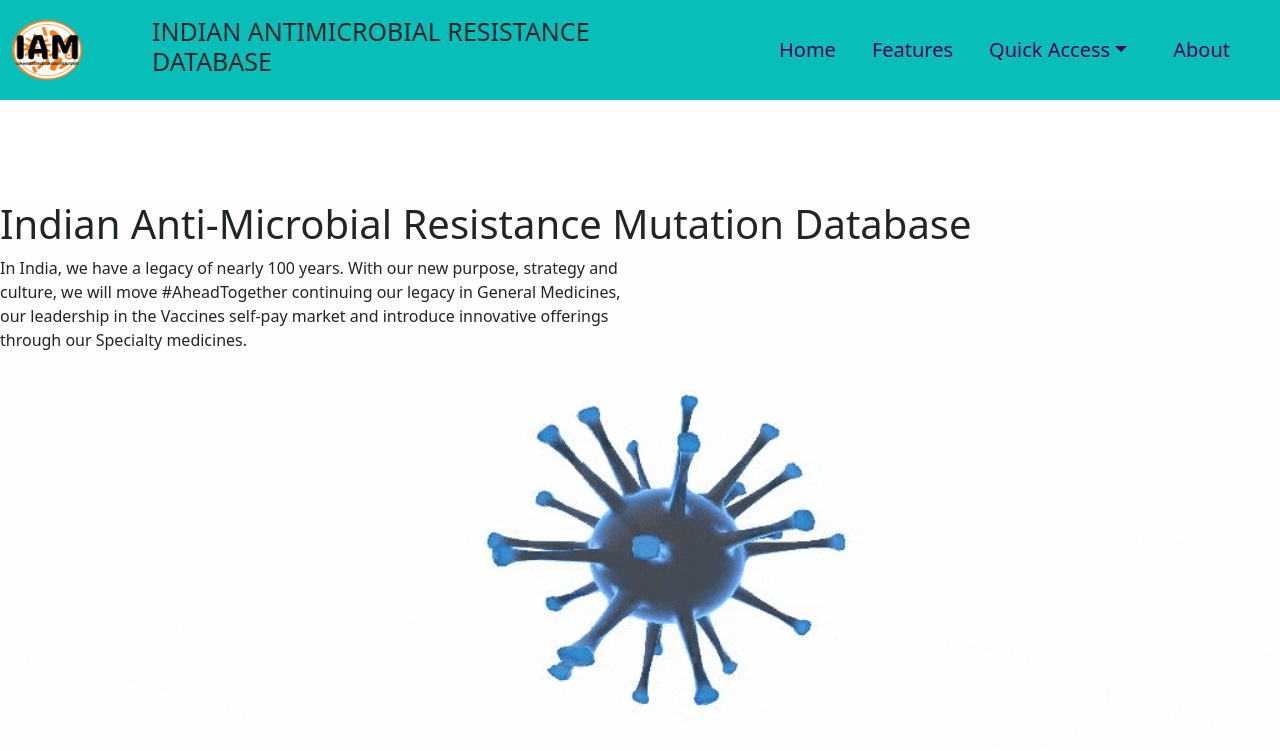
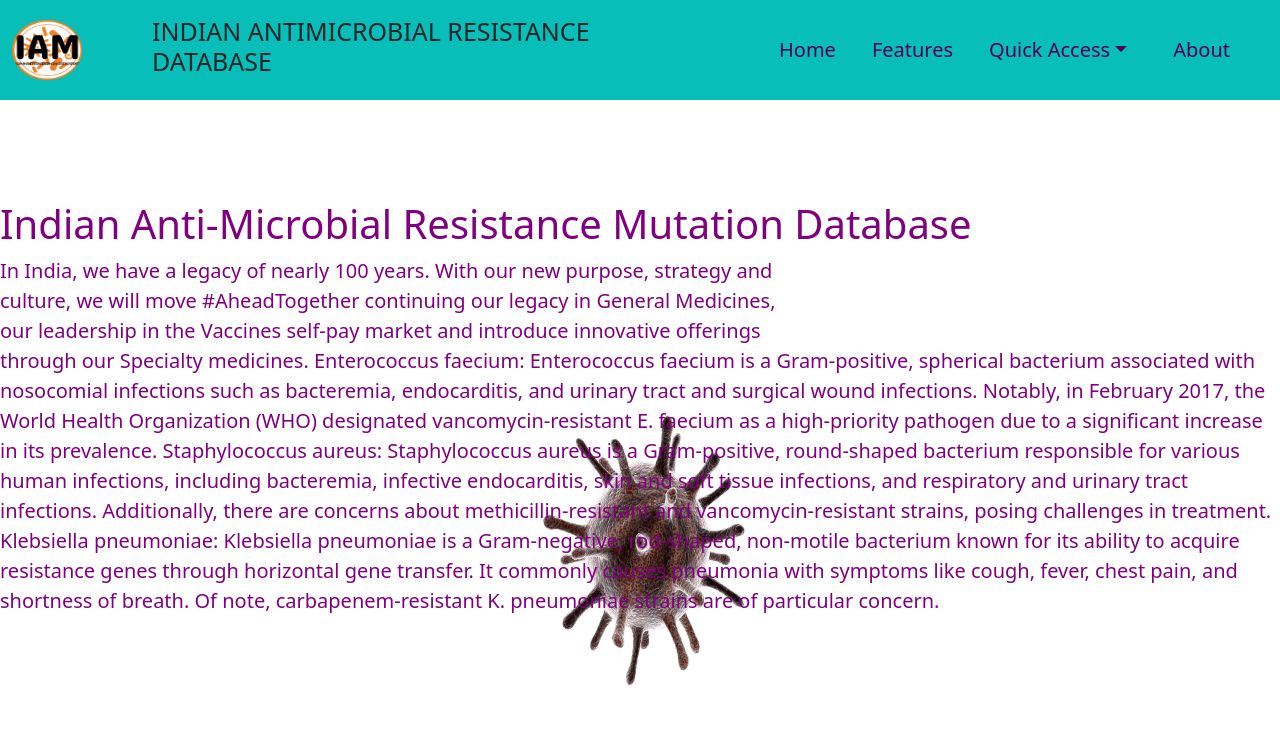
Before and after one commit to Rohithmk123/IAM, a React (Vite) app in the folder IAM/: page / in a window 1280 px wide. Shown: the top 751 px of the page. Built offline with nearby package versions, Linux system fonts and the light colour scheme.

Commit message:
ADDED NEW COORDINATE

```diff
--- a/IAM/src/Acinetobacter_baumannii/Acinetobacter_baumannii.jsx
+++ b/IAM/src/Acinetobacter_baumannii/Acinetobacter_baumannii.jsx
@@ -11,6 +11,8 @@ const Acinetobacter_baumannii = () => {
   const [circleData, setCircleData] = useState([]);
   const [hoveredCoordinate, setHoveredCoordinate] = useState(null);
 
+// State to hold hovered coordinate information
+const [hoveredCoordinateInfo, setHoveredCoordinateInfo] = useState(null);
 
   useEffect(() => {
     const fetchData = async () => {
@@ -134,7 +136,17 @@ const Acinetobacter_baumannii = () => {
   const handleCoordinateLeave = () => {
     setHoveredCoordinate(null);
   };
-
+  const handleCoordinateHover = (coordinate) => {
+    // Set the same message for all coordinates
+    setHoveredCoordinateInfo({
+      description: 'Number of samples: 50', // You can customize this message as needed
+    });
+  };
+  // Function to handle mouse leave event
+const handleMouseLeave = () => {
+  // Clear the hovered coordinate information
+  setHoveredCoordinateInfo(null);
+};
 
 
   const viewBoxWidth = 650;
@@ -325,6 +337,7 @@ const verticalLine1Style ={
   </circle>
   <circle class="35.562067562117846|95.95035972595234" cx="949.1" cy="65.3" id="2"> </circle>
  {/* Render circles based on circleData with hover events */}
+ // JSX to render circles with hover events
 {circleData.map(({ cx, cy, r, fill, key }) => (
   <circle
     key={key}
@@ -334,9 +347,10 @@ const verticalLine1Style ={
     fill={fill}
     stroke="none"
     onMouseOver={() => handleCoordinateHover(key)}
-                      onMouseOut={handleCoordinateLeave}
+    onMouseOut={handleMouseLeave}
   />
 ))}
+
  </g>
 </svg>
 </g>
@@ -358,10 +372,11 @@ const verticalLine1Style ={
     </div>
  {/* Display information above the image when hovering over a coordinate */}
 
-        <div style={{zindex:'5', position: 'absolute', top: '50%', left: '78%', transform: 'translateX(-50%)', zIndex: '10', backgroundColor: 'white', padding: '10px', borderRadius: '5px', height:'40%', width:'40%',boxShadow: '0 0 10px rgba(0, 0, 0, 0.2)' }}>
-          <p>Information for Coordinate: {hoveredCoordinate}</p>
-          {/* Add more information as needed based on the hoveredCoordinate */}
+ <div style={{ zIndex: '5', position: 'absolute', top: '50%', left: '78%', transform: 'translateX(-50%)', zIndex: '10', backgroundColor: 'white', padding: '10px', borderRadius: '5px', height: '40%', width: '40%', boxShadow: '0 0 10px rgba(0, 0, 0, 0.2)', display: hoveredCoordinateInfo ? 'block' : 'none' }}>
+  <p>{hoveredCoordinateInfo?.description}</p>
 </div>
+
+
      <Footer></Footer>
 
     </div>
--- a/IAM/src/Contents.jsx
+++ b/IAM/src/Contents.jsx
@@ -6,12 +6,33 @@
 function Contents() {
   return (
   <div>
-    <div style={{ backgroundImage: 'url("./10background.gif")', backgroundSize: 'cover', minHeight: 'calc(100vh - 60px)', marginTop: '80px', paddingBottom: '500px'  }}>
-    <div><h1>Indian Anti-Microbial Resistance Mutation Database</h1>
+    <div style={{  marginTop: '80px', paddingBottom: '250px'  }}>
+    <img
+            src='/2.jpg' // Replace with the actual path to your image
+            alt="Acinetobacter baumannii Image"
+            style={{ width: '300px', height: '300px', position: 'absolute', top: '400px', left: '500px', zIndex: '-1' }}
+            />
+    <div style={{fontSize:'20px' ,color:'purple' }}><h1>Indian Anti-Microbial Resistance Mutation Database</h1>
     <p>In India, we have a legacy of nearly 100 years. With our new purpose, strategy and
       <br/> culture, we will move #AheadTogether continuing our legacy in General Medicines,
       <br/>our leadership in the Vaccines  self-pay market and introduce innovative offerings
-      <br/>through our Specialty medicines.</p>
+      <br/>through our Specialty medicines.
+      Enterococcus faecium:
+Enterococcus faecium is a Gram-positive, spherical bacterium associated with nosocomial
+infections such as bacteremia, endocarditis, and urinary tract and surgical wound infections.
+Notably, in February 2017, the World Health Organization (WHO) designated
+vancomycin-resistant E. faecium as a high-priority pathogen due to a significant increase in its
+prevalence.
+Staphylococcus aureus:
+Staphylococcus aureus is a Gram-positive, round-shaped bacterium responsible for various
+human infections, including bacteremia, infective endocarditis, skin and soft tissue infections,
+and respiratory and urinary tract infections. Additionally, there are concerns about
+methicillin-resistant and vancomycin-resistant strains, posing challenges in treatment.
+Klebsiella pneumoniae:
+Klebsiella pneumoniae is a Gram-negative, rod-shaped, non-motile bacterium known for its
+ability to acquire resistance genes through horizontal gene transfer. It commonly causes
+pneumonia with symptoms like cough, fever, chest pain, and shortness of breath. Of note,
+carbapenem-resistant K. pneumoniae strains are of particular concern.</p>
     </div>
     <div><img
             src='/1.jpg' // Replace with the actual path to your image
--- a/IAM/src/Microbes_pages/EnterococcusPage.jsx
+++ b/IAM/src/Microbes_pages/EnterococcusPage.jsx
@@ -16,7 +16,7 @@ const Acinetobacter_baumannii = () => {
     const fetchData = async () => {
       try {
         const response = await fetch(
-          'https://raw.githubusercontent.com/Rohithmk123/IAM/main/Acinetobacter_metadata.csv'
+          'https://github.com/Rohithmk123/IAM/blob/main/ABcoordinates.csv'
         );
 
         if (!response.ok) {
@@ -28,7 +28,7 @@ const Acinetobacter_baumannii = () => {
         Papa.parse(csvText, {
           complete: (result) => {
             const extractedData = result.data
-              .slice(0, 37)
+              .slice(0, 48)
               .map((row) => row.lat_lon);
 
             const processedData = extractedData.map((item) => {
```
Also changed, not shown: 1 other file (tests, documents, lock files or other folders). Lines whose indentation alone changed are shown as unchanged.
